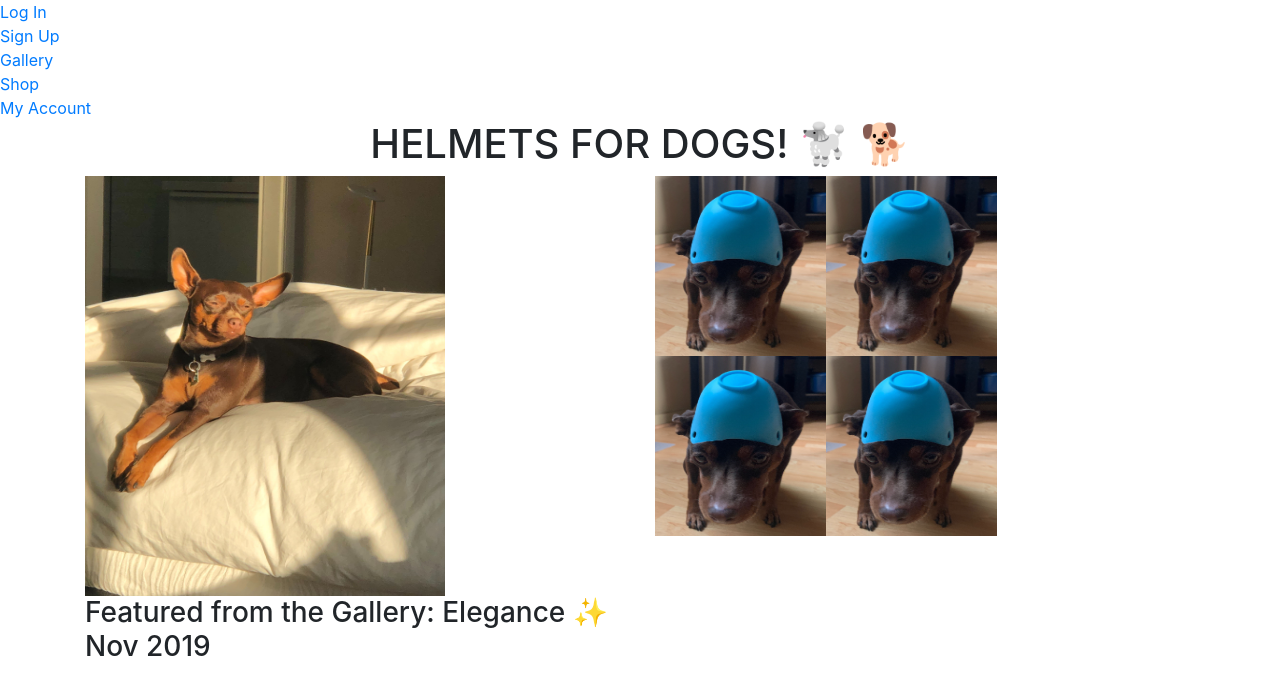
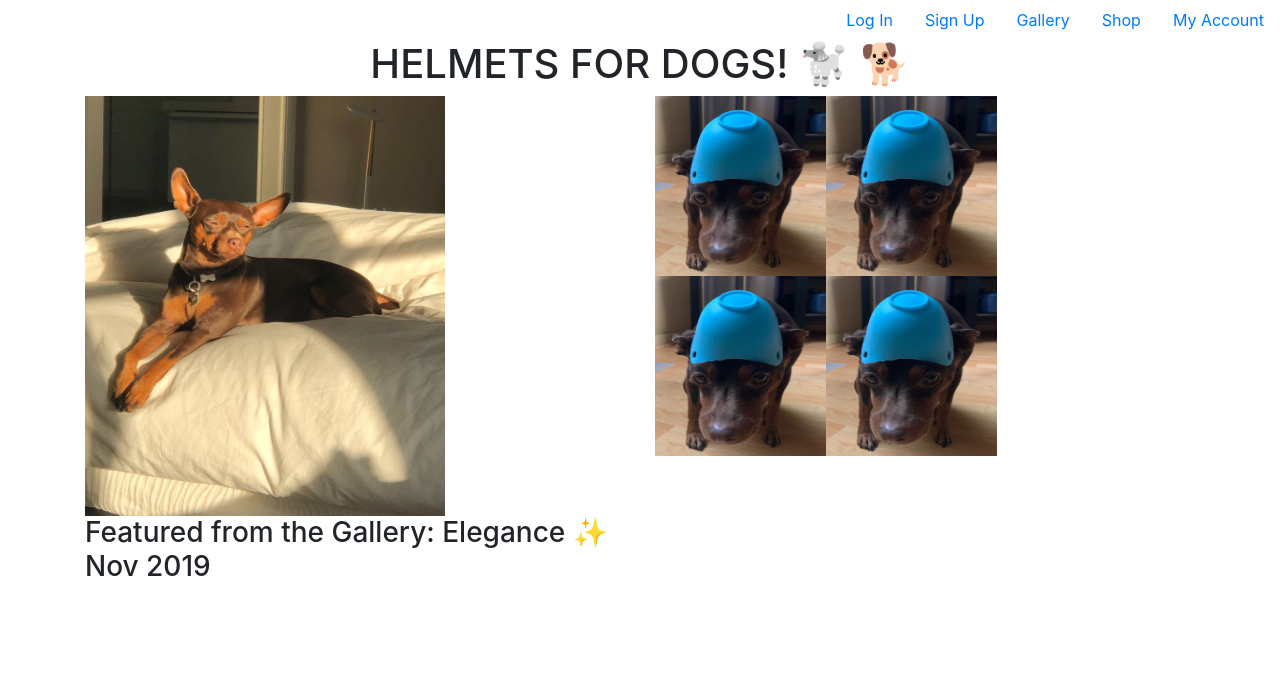
Before and after one commit to Emily-Rose-K/helmetsfordogs-frontend, a React (Create React App) app: page / in a window 1280 px wide. Shown: the top 694 px of the page. Built offline with nearby package versions, Linux system fonts and the light colour scheme; no server answers.

Commit message:
navbar cleaned up

```diff
--- a/src/components/Navbar.js
+++ b/src/components/Navbar.js
@@ -1,5 +1,5 @@
 import React from 'react';
-import {Link} from 'react-router-dom'
+import Nav from 'react-bootstrap/Nav'
 
 const axios = require('axios').default;
 const Navbar = (props) => {
@@ -11,26 +11,35 @@ const handleClick = () => {
     })
     .catch(error => console.log(error))
   }
+
   return (
-
         <div>
-      <Link to='/login'>Log In</Link>
-      <br></br>
-      <Link to='/signup'>Sign Up</Link>
-      <br></br>
-      <Link to='/gallery'>Gallery</Link>
-      <br></br>
-      <Link to='/products'>Shop</Link>
-      <br></br>
-      <Link to='/account'>My Account</Link>
-      <br></br>
+            <Nav className="justify-content-end" activeKey="/home">
+                <Nav.Item>
+                    <Nav.Link href="/login">Log In</Nav.Link>
+                </Nav.Item>
+                <Nav.Item>
+                    <Nav.Link href="/signup">Sign Up</Nav.Link>
+                </Nav.Item>
+                <Nav.Item>
+                    <Nav.Link href="/gallery">Gallery</Nav.Link>
+                </Nav.Item>
+                <Nav.Item>
+                    <Nav.Link href="/shop">Shop</Nav.Link>
+                </Nav.Item>
+                <Nav.Item>
+                    <Nav.Link href="/myAccount">My Account</Nav.Link>
+                </Nav.Item>
                 {
                     props.loggedInStatus ?
-        <Link to='/logout' onClick={handleClick}>Log Out</Link> :
+                    <Nav.Item>
+                        <Nav.Link href="/logout" onClick={handleClick} >Logout</Nav.Link>
+                    </Nav.Item> :
                     null
                 }
+            </Nav>
         </div>
-  );
+    )
 };
 
 export default Navbar;
```
Lines whose indentation alone changed are shown as unchanged.
